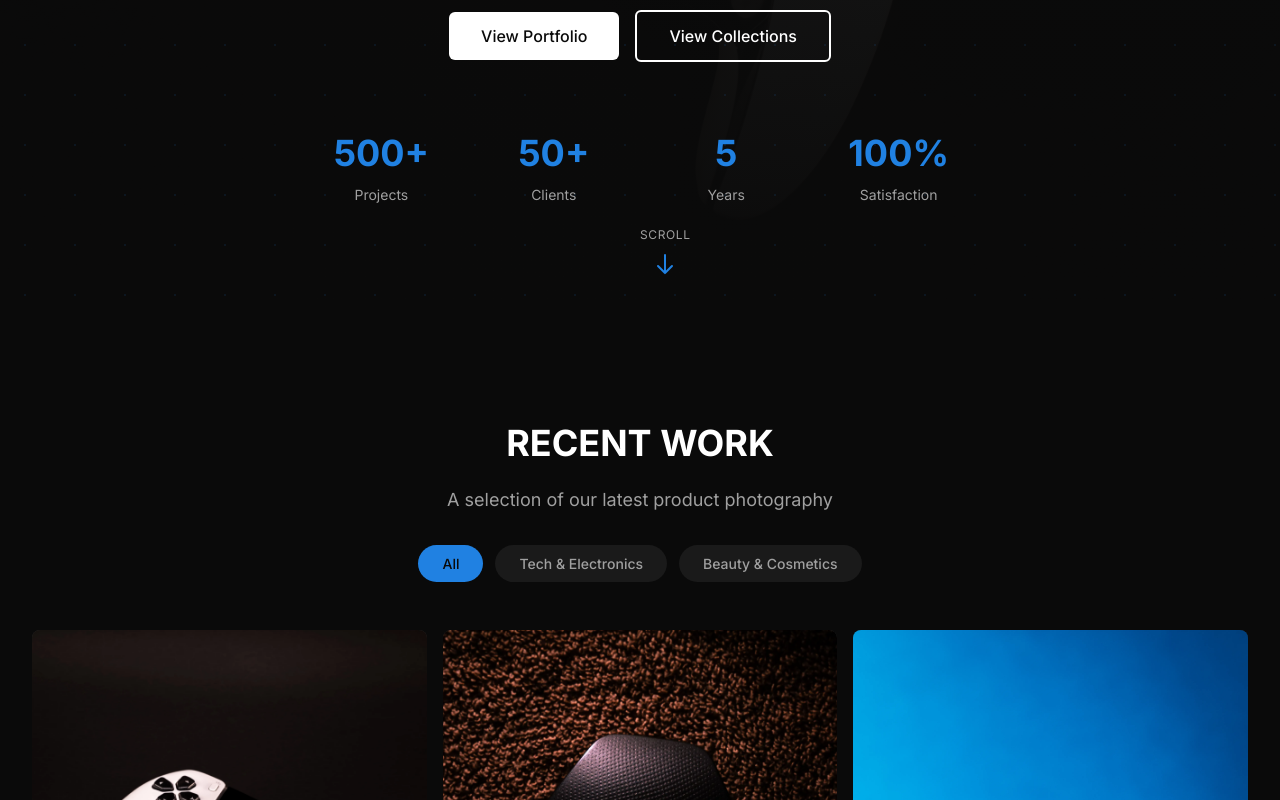
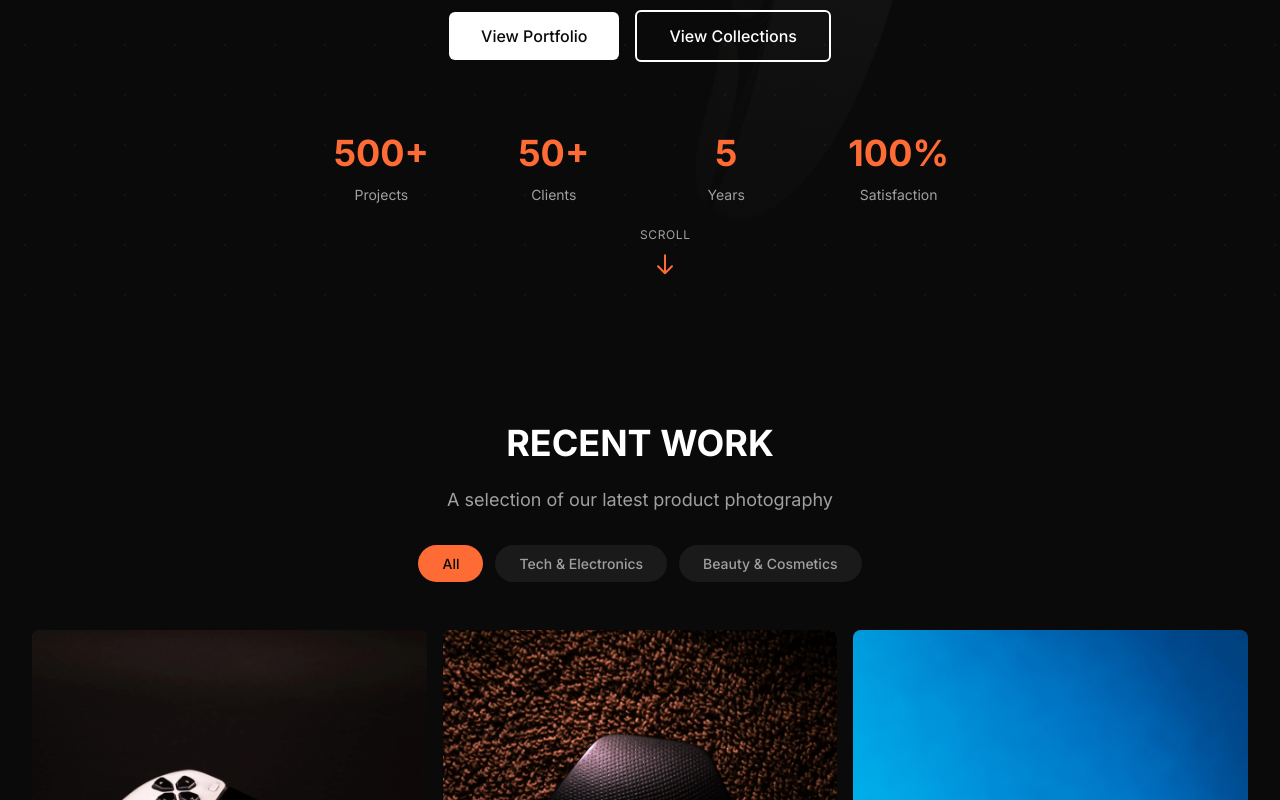
Before and after one commit to mmcanvasstudio/MMCanvas, a Next.js app: page / in a window 1280 px wide. Shown: the part 480-1280 px from the top of the page. Built offline with nearby package versions, Linux system fonts and the light colour scheme.

Commit message:
Fixed issues and optimized

```diff
--- a/src/app/layout.tsx
+++ b/src/app/layout.tsx
@@ -12,7 +12,7 @@ const inter = Inter({
 });
 
 export const viewport = {
-  themeColor: '#2081E2',
+  themeColor: '#FF6B35',  // Vibrant Coral-Orange to match new accent
   width: 'device-width',
   initialScale: 1,
   maximumScale: 5,
--- a/src/components/sections/hero-section.tsx
+++ b/src/components/sections/hero-section.tsx
@@ -13,7 +13,11 @@ export default function HeroSection(): JSX.Element {
   const [showScrollIndicator, setShowScrollIndicator] = useState<boolean>(true);
 
   useEffect(() => {
+    let ticking = false;
+
     const handleScroll = (): void => {
+      if (!ticking) {
+        window.requestAnimationFrame(() => {
           const currentScrollY = window.scrollY;
           setScrollY(currentScrollY);
 
@@ -21,10 +25,15 @@ export default function HeroSection(): JSX.Element {
           // Hero is min-h-screen, so hide when scrolled past viewport height
           const heroHeight = window.innerHeight - 200; // Hide when approaching end of hero
           setShowScrollIndicator(currentScrollY < heroHeight);
+
+          ticking = false;
+        });
+        ticking = true;
+      }
     };
 
-    window.addEventListener('scroll', handleScroll);
-    window.addEventListener('resize', handleScroll); // Update on resize
+    window.addEventListener('scroll', handleScroll, { passive: true });
+    window.addEventListener('resize', handleScroll);
     handleScroll(); // Initialize on mount
 
     return () => {
--- a/src/components/sections/recent-work-section.tsx
+++ b/src/components/sections/recent-work-section.tsx
@@ -1,103 +1,17 @@
 'use client';
 
-import { useState } from 'react';
+import { useState, useMemo } from 'react';
 import Image from 'next/image';
 import Lightbox from '@/components/ui/lightbox';
+import galleryData from '@/data/gallery.json';
 
 interface RecentWorkItem {
   id: string;
   title: string;
   image: string;
   category: string;
-  link: string;
+  description: string;
 }
-
-const recentWorkItems: RecentWorkItem[] = [
-  {
-    id: '1',
-    title: 'Edge Gaming Controller',
-    image: '/images/products/EdgeController_ExpandView.webp',
-    category: 'Tech & Electronics',
-    link: '/work/edge-controller',
-  },
-  {
-    id: '2',
-    title: 'Lexar Storage Device',
-    image: '/images/products/Lexar.webp',
-    category: 'Tech & Electronics',
-    link: '/work/lexar-storage',
-  },
-  {
-    id: '3',
-    title: 'Premium Nail Polish - Rose',
-    image: '/images/products/NailPolish_1.webp',
-    category: 'Beauty & Cosmetics',
-    link: '/work/nail-polish-1',
-  },
-  {
-    id: '4',
-    title: 'Ponds Skincare Cream',
-    image: '/images/products/Ponds.webp',
-    category: 'Beauty & Cosmetics',
-    link: '/work/ponds-skincare',
-  },
-  {
-    id: '5',
-    title: 'Vibrant Nail Polish Collection',
-    image: '/images/products/NailPolish_2.webp',
-    category: 'Beauty & Cosmetics',
-    link: '/work/nail-polish-2',
-  },
-  {
-    id: '6',
-    title: 'Gaming Controller - Detail Shot',
-    image: '/images/products/EdgeController_ExpandView.webp',
-    category: 'Tech & Electronics',
-    link: '/work/edge-controller-detail',
-  },
-  {
-    id: '7',
-    title: 'Lexar Tech Accessories',
-    image: '/images/products/Lexar.webp',
-    category: 'Tech & Electronics',
-    link: '/work/lexar-accessories',
-  },
-  {
-    id: '8',
-    title: 'Beauty Essentials - Skincare',
-    image: '/images/products/Ponds.webp',
-    category: 'Beauty & Cosmetics',
-    link: '/work/beauty-essentials',
-  },
-  {
-    id: '9',
-    title: 'Nail Polish Studio Shot',
-    image: '/images/products/NailPolish_1.webp',
-    category: 'Beauty & Cosmetics',
-    link: '/work/nail-polish-studio',
-  },
-  {
-    id: '10',
-    title: 'High-Performance Storage',
-    image: '/images/products/Lexar.webp',
-    category: 'Tech & Electronics',
-    link: '/work/storage-solutions',
-  },
-  {
-    id: '11',
-    title: 'Nail Polish - Color Variety',
-    image: '/images/products/NailPolish_2.webp',
-    category: 'Beauty & Cosmetics',
-    link: '/work/nail-polish-variety',
-  },
-  {
-    id: '12',
-    title: 'Tech Gaming Gear',
-    image: '/images/products/EdgeController_ExpandView.webp',
-    category: 'Tech & Electronics',
-    link: '/work/gaming-gear',
-  },
-];
 
 /**
  * Recent Work section displaying portfolio gallery with lightbox and filters
@@ -107,11 +21,22 @@ export default function RecentWorkSection(): JSX.Element {
   const [lightboxOpen, setLightboxOpen] = useState<boolean>(false);
   const [selectedImageIndex, setSelectedImageIndex] = useState<number>(0);
 
-  const categories = ['All', 'Tech & Electronics', 'Beauty & Cosmetics'];
+  // Import gallery items from JSON
+  const recentWorkItems: RecentWorkItem[] = galleryData.galleryItems;
 
-  const filteredItems = selectedCategory === 'All'
-    ? recentWorkItems
-    : recentWorkItems.filter(item => item.category === selectedCategory);
+  // Memoize categories to avoid recalculation on every render
+  const categories = useMemo(() => {
+    const uniqueCategories = Array.from(new Set(recentWorkItems.map(item => item.category)));
+    return ['All', ...uniqueCategories];
+  }, [recentWorkItems]);
+
+  // Memoize filtered items for performance
+  const filteredItems = useMemo(
+    () => selectedCategory === 'All'
+      ? recentWorkItems
+      : recentWorkItems.filter(item => item.category === selectedCategory),
+    [selectedCategory, recentWorkItems]
+  );
 
   const handleImageClick = (index: number): void => {
     setSelectedImageIndex(index);
@@ -163,7 +88,7 @@ export default function RecentWorkSection(): JSX.Element {
             >
               <Image
                 src={item.image}
-                alt={item.title}
+                alt={item.description || item.title}
                 fill
                 priority={index < 3}
                 loading={index < 3 ? undefined : 'lazy'}
--- a/src/components/ui/scroll-reveal.tsx
+++ b/src/components/ui/scroll-reveal.tsx
@@ -25,6 +25,10 @@ export default function ScrollReveal({
         if (entry.isIntersecting) {
           setTimeout(() => {
             setIsVisible(true);
+            // Disconnect observer after animation triggers to prevent memory leaks
+            if (ref.current) {
+              observer.unobserve(ref.current);
+            }
           }, delay);
         }
       },
@@ -43,6 +47,7 @@ export default function ScrollReveal({
       if (currentRef) {
         observer.unobserve(currentRef);
       }
+      observer.disconnect();
     };
   }, [delay]);
 
--- a/src/components/ui/scroll-to-top.tsx
+++ b/src/components/ui/scroll-to-top.tsx
@@ -10,16 +10,25 @@ export default function ScrollToTop(): JSX.Element {
   const [scrollProgress, setScrollProgress] = useState<number>(0);
 
   useEffect(() => {
+    let ticking = false;
+
     const toggleVisibility = (): void => {
-      const scrolled = window.scrollY;
-      const docHeight = document.documentElement.scrollHeight - window.innerHeight;
-      const progress = (scrolled / docHeight) * 100;
+      if (!ticking) {
+        window.requestAnimationFrame(() => {
+          const scrolled = window.scrollY;
+          const docHeight = document.documentElement.scrollHeight - window.innerHeight;
+          const progress = (scrolled / docHeight) * 100;
 
-      setScrollProgress(progress);
-      setIsVisible(scrolled > 300);
+          setScrollProgress(progress);
+          setIsVisible(scrolled > 300);
+
+          ticking = false;
+        });
+        ticking = true;
+      }
     };
 
-    window.addEventListener('scroll', toggleVisibility);
+    window.addEventListener('scroll', toggleVisibility, { passive: true });
     toggleVisibility();
 
     return () => window.removeEventListener('scroll', toggleVisibility);
--- /dev/null
+++ b/src/data/gallery.json
@@ -0,0 +1,88 @@
+{
+  "galleryItems": [
+    {
+      "id": "1",
+      "title": "Edge Gaming Controller",
+      "image": "/images/products/EdgeController_ExpandView.webp",
+      "category": "Tech & Electronics",
+      "description": "Professional product shot of gaming controller with dramatic lighting"
+    },
+    {
+      "id": "2",
+      "title": "Lexar Storage Device",
+      "image": "/images/products/Lexar.webp",
+      "category": "Tech & Electronics",
+      "description": "High-performance storage device photography with clean composition"
+    },
+    {
+      "id": "3",
+      "title": "Premium Nail Polish - Rose",
+      "image": "/images/products/NailPolish_1.webp",
+      "category": "Beauty & Cosmetics",
+      "description": "Elegant beauty product photography with perfect color accuracy"
+    },
+    {
+      "id": "4",
+      "title": "Ponds Skincare Cream",
+      "image": "/images/products/Ponds.webp",
+      "category": "Beauty & Cosmetics",
+      "description": "Luxurious skincare product with soft, professional lighting"
+    },
+    {
+      "id": "5",
+      "title": "Vibrant Nail Polish Collection",
+      "image": "/images/products/NailPolish_2.webp",
+      "category": "Beauty & Cosmetics",
+      "description": "Colorful nail polish arrangement showcasing variety"
+    },
+    {
+      "id": "6",
+      "title": "Gaming Controller - Detail Shot",
+      "image": "/images/products/EdgeController_ExpandView.webp",
+      "category": "Tech & Electronics",
+      "description": "Close-up detail of gaming peripherals with emphasis on texture"
+    },
+    {
+      "id": "7",
+      "title": "Lexar Tech Accessories",
+      "image": "/images/products/Lexar.webp",
+      "category": "Tech & Electronics",
+      "description": "Modern tech accessories with minimalist styling"
+    },
+    {
+      "id": "8",
+      "title": "Beauty Essentials - Skincare",
+      "image": "/images/products/Ponds.webp",
+      "category": "Beauty & Cosmetics",
+      "description": "Elegant skincare product presentation with premium feel"
+    },
+    {
+      "id": "9",
+      "title": "Nail Polish Studio Shot",
+      "image": "/images/products/NailPolish_1.webp",
+      "category": "Beauty & Cosmetics",
+      "description": "Professional studio photography of beauty products"
+    },
+    {
+      "id": "10",
+      "title": "High-Performance Storage",
+      "image": "/images/products/Lexar.webp",
+      "category": "Tech & Electronics",
+      "description": "Tech product photography with dramatic shadows and highlights"
+    },
+    {
+      "id": "11",
+      "title": "Nail Polish - Color Variety",
+      "image": "/images/products/NailPolish_2.webp",
+      "category": "Beauty & Cosmetics",
+      "description": "Vibrant color palette showcasing product range"
+    },
+    {
+      "id": "12",
+      "title": "Tech Gaming Gear",
+      "image": "/images/products/EdgeController_ExpandView.webp",
+      "category": "Tech & Electronics",
+      "description": "High-end gaming equipment with professional composition"
+    }
+  ]
+}
--- a/tailwind.config.ts
+++ b/tailwind.config.ts
@@ -12,7 +12,10 @@ const config: Config = {
         background: '#0a0a0a',
         foreground: '#ffffff',
         'text-secondary': '#a0a0a0',
-        accent: '#2081E2',
+        accent: '#FF6B35',        // Vibrant Coral-Orange (Primary)
+        'accent-secondary': '#F7931E',  // Golden Orange (Secondary)
+        'accent-light': '#FF8F5C',      // Lighter coral for hover
+        'accent-gold': '#FFD23F',       // Golden highlight
         'gray-dark': '#1a1a1a',
         'gray-medium': '#2a2a2a',
         'gray-light': '#3a3a3a',
```
Also changed, not shown: 2 other files (tests, documents, lock files or other folders). Lines whose indentation alone changed are shown as unchanged.
